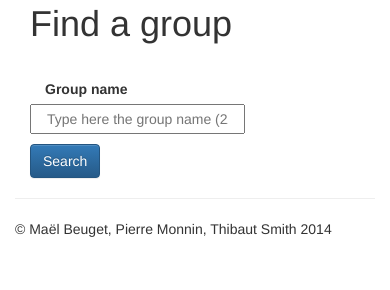
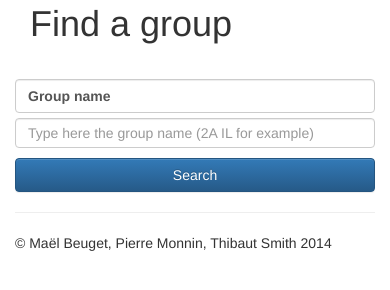
Before and after one commit to PWEBTelecomNancy/absentees-blackboard, a Python web app: template templates/groupchoice.html in a window 390 px wide. Shown: the part 66-356 px from the top of the page. Run offline with Jinja, Linux system fonts and the light colour scheme; the template is opened without the code that fills it, so the values that code supplies are empty; some libraries are stand-ins or nearby versions.

Commit message:
Add responsive behavior on the form

```diff
--- a/templates/groupchoice.html
+++ b/templates/groupchoice.html
@@ -8,14 +8,37 @@
 
 {% block body %}
         <div class="container">
-            <form method="post" action="/students_list" class="col-lg-offset-2 col-lg-8">
+            <form method="post" action="/students_list" class="row col-sm-offset-2 col-sm-8">
                 <div class="row">
-                    <label for="group_name" class="col-lg-2">Group name</label>
-                    <input type="text" placeholder="Type here the group name (2A IL for example)" name="group_name" id="group_name" class="col-lg-6">
+                    <label for="group_name" class="col-sm-2">Group name</label>
+                    <input type="text" placeholder="Type here the group name (2A IL for example)" name="group_name" id="group_name" class="col-sm-10">
                 </div>
                 <div class="row">
-                    <button class="btn btn-primary col-lg-offset-4 col-lg-1">Search</button>
+                    <button class="btn btn-primary col-sm-2 pull-right">Search</button>
                 </div>
             </form>
         </div>
+
+    <script type="text/javascript">
+        function check_size() {
+            if($(window).width() < 780)
+            {
+                $("label, button[class*='btn-primary'], input").addClass("form-control");
+            }
+
+            else
+            {
+                $("label, button[class*='btn-primary'], input").removeClass("form-control");
+            }
+        }
+
+        window.onresize = function(event) {
+            check_size();
+        }
+
+        document.onready = function() {
+            check_size();
+        };
+
+    </script>
 {% endblock %}
```
